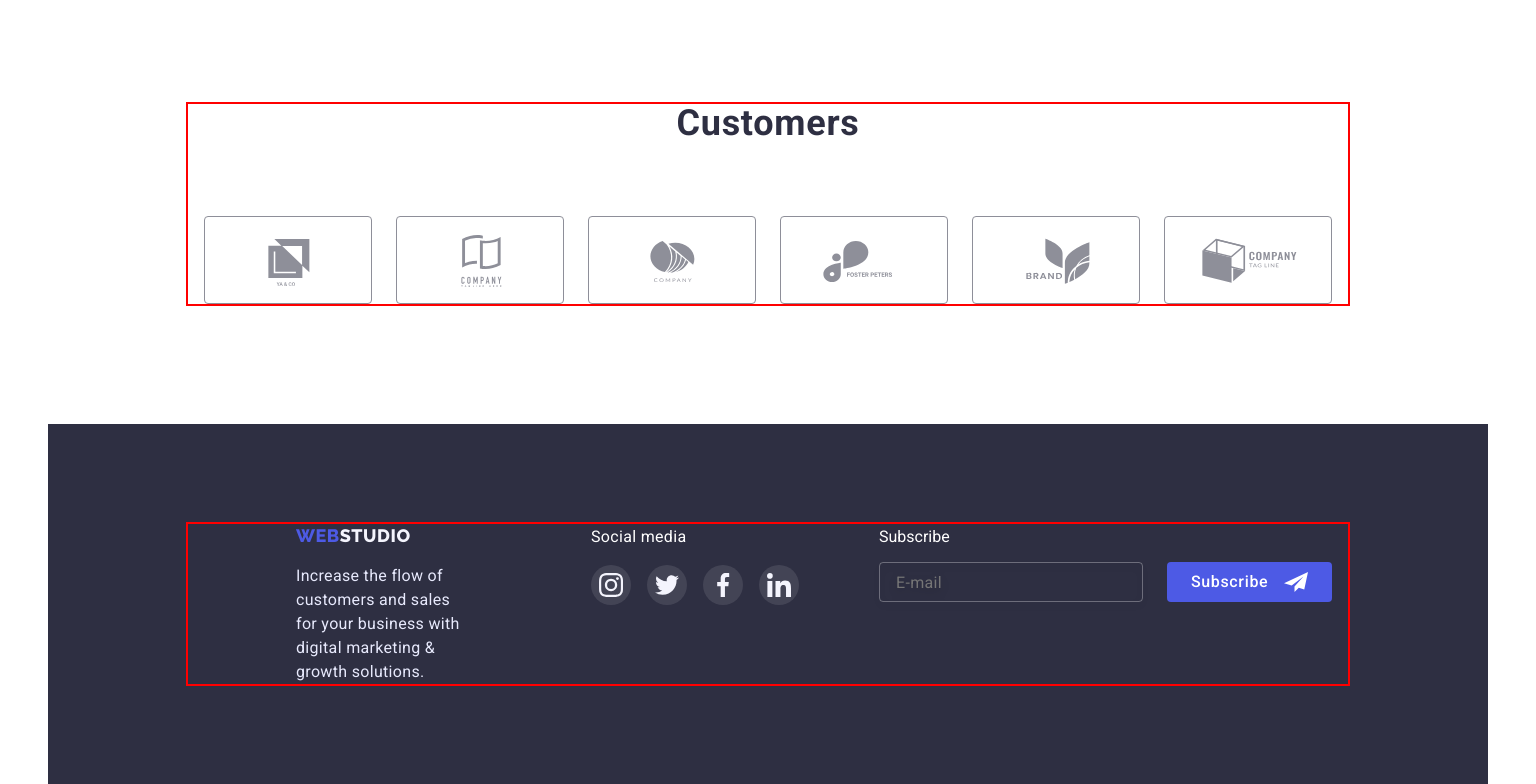
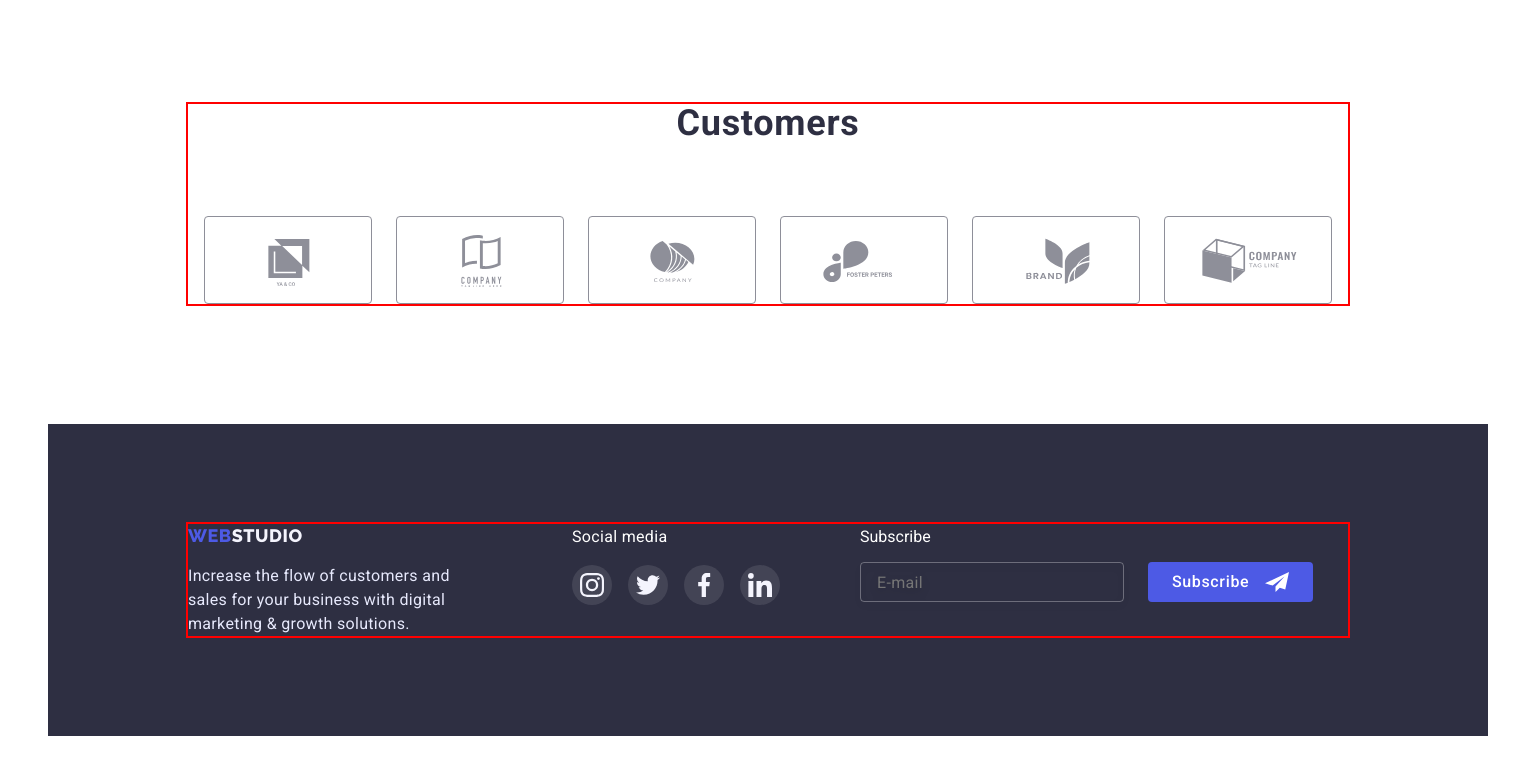
Before and after one commit to JekaZakahar/goit-markup-hw-07, a plain HTML site: page index.html in a window 1536 px wide. Shown: the part 2416-3200 px from the top of the page. After the commit the page ends 3152 px from the top, so only its background shows below. Drawn offline with nearby package versions, Linux system fonts and the light colour scheme.

Commit message:
add small fixes

```diff
--- a/css/desktop.css
+++ b/css/desktop.css
@@ -108,6 +108,10 @@
     padding-bottom: 100px;
   }
 
+  .footer-container {
+    padding-left: 0;
+  }
+
   .footer-list {
     flex-wrap: nowrap;
     align-items: baseline;
```
